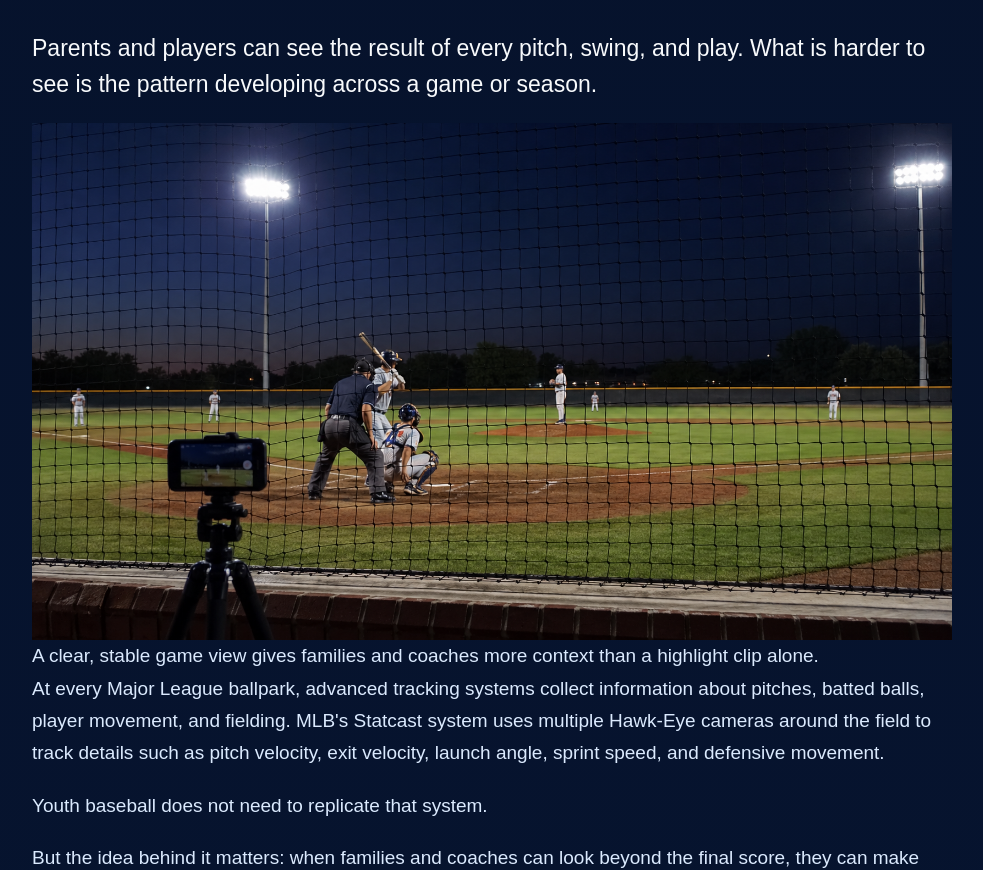
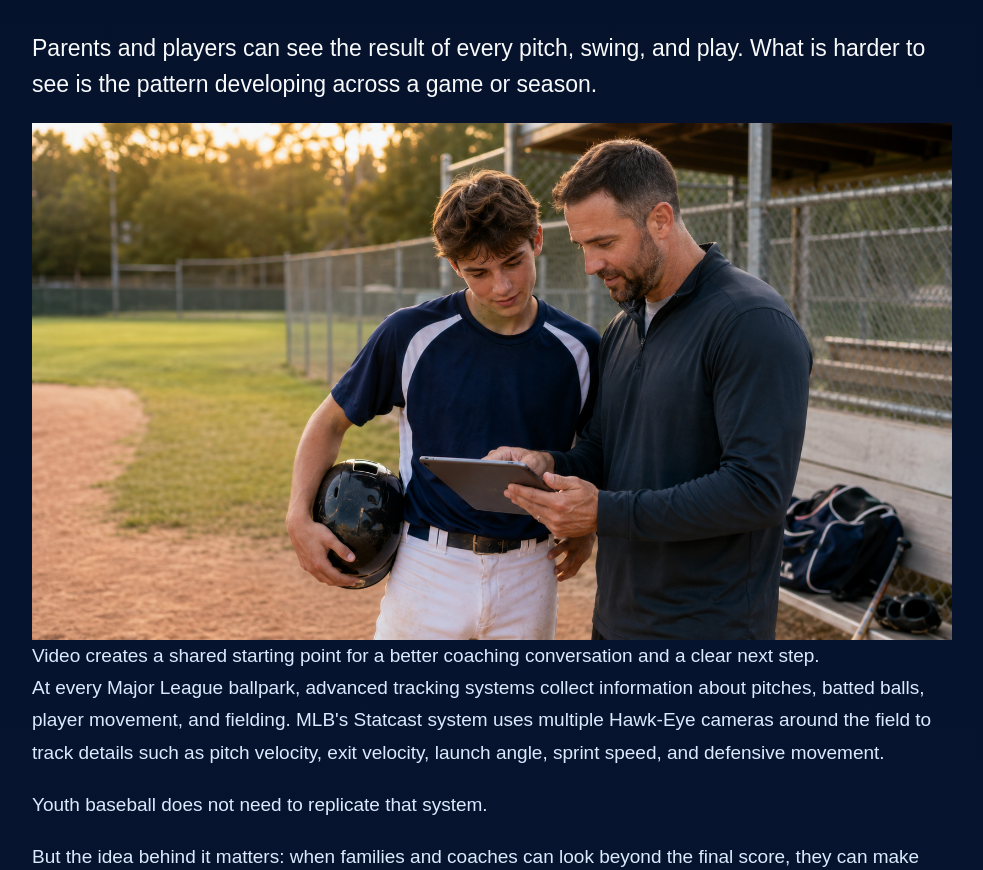
Before and after one commit to stoddow313/Diamond-Metrics-Website, a React (Vite) app: page /blog/why-youth-baseball-video-analysis-matters in a window 1280 px wide. Shown: the part 740-1610 px from the top of the page, without its empty margins (148-1131 px from the left). Built offline with nearby package versions, Linux system fonts and the light colour scheme.

Commit message:
Use dedicated coaching visual for youth video analysis article

```diff
--- a/src/pages/YouthBaseballVideoAnalysisPage.jsx
+++ b/src/pages/YouthBaseballVideoAnalysisPage.jsx
@@ -3,7 +3,7 @@ import { Check, ChevronRight, Video } from 'lucide-react';
 import { Link } from 'react-router-dom';
 import MarketingLayout from '../components/MarketingLayout';
 import { getBlogPost } from '../data/blogPosts';
-import filmingBehindHomePlate from '../assets/blog/filming-behind-home-plate.png';
+import playerCoachVideoReview from '../assets/blog/player-coach-video-review.png';
 
 const learn = [
   'At-bats, swings, contact, and swing-and-miss tendencies',
@@ -51,8 +51,13 @@ export default function YouthBaseballVideoAnalysisPage() {
           <p className="article-lead">Parents and players can see the result of every pitch, swing, and play. What is harder to see is the pattern developing across a game or season.</p>
 
           <figure className="article-visual">
-            <img src={filmingBehindHomePlate} alt="A stable camera behind home plate recording a youth baseball game" />
-            <figcaption>A clear, stable game view gives families and coaches more context than a highlight clip alone.</figcaption>
+            <img
+              src={playerCoachVideoReview}
+              alt="A youth baseball player and coach reviewing video together after practice"
+            />
+            <figcaption>
+              Video creates a shared starting point for a better coaching conversation and a clear next step.
+            </figcaption>
           </figure>
 
           <p>At every Major League ballpark, advanced tracking systems collect information about pitches, batted balls, player movement, and fielding. MLB&apos;s Statcast system uses multiple Hawk-Eye cameras around the field to track details such as pitch velocity, exit velocity, launch angle, sprint speed, and defensive movement.</p>
```
Also changed, not shown: src/assets/blog/player-coach-video-review.png (added).
